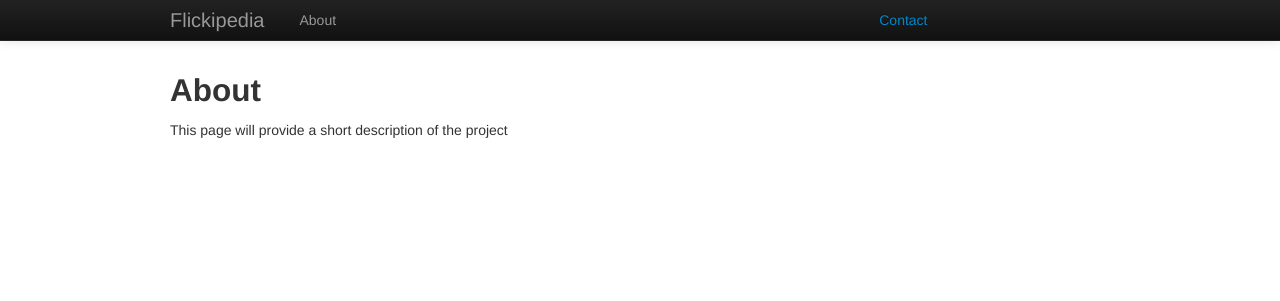
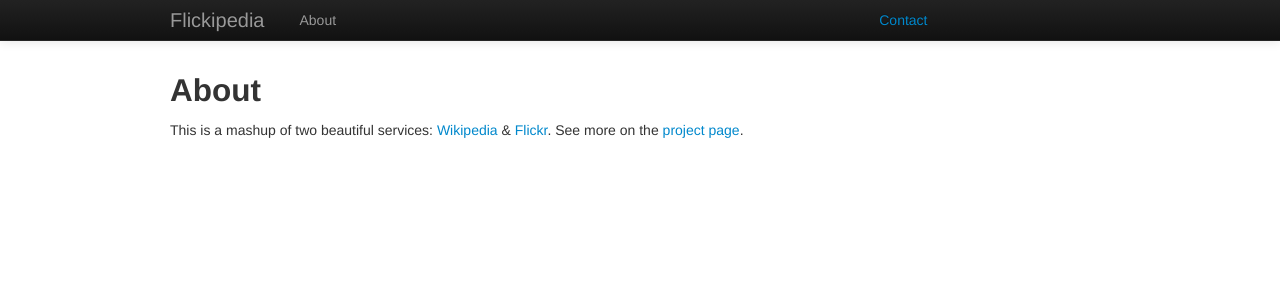
Before and after one commit to rfaulkner/Flickipedia, a Flask app: template flickipedia/web/templates/about.html in a window 1280 px wide. Shown: the top 301 px of the page. Run offline with Flask 2, Linux system fonts and the light colour scheme; the template is opened without the code that fills it, so the values that code supplies are empty; parts of the project's set-up code (start-up, migrations or seed data) failed here and were passed over; some libraries are stand-ins or nearby versions.

Commit message:
mod - tweak ui & add about/contact.

```diff
--- a/flickipedia/web/templates/about.html
+++ b/flickipedia/web/templates/about.html
@@ -2,5 +2,7 @@
 {% block body %}
 <h2>About</h2>
 {% if error %}<p class=error><strong>Error:</strong> {{ error }}{% endif %}
-<p>This page will provide a short description of the project</p>
+<p>This is a mashup of two beautiful services: <a href="https://en.wikipedia.org">Wikipedia</a> & <a href="https://www.flickr.com">Flickr</a>.
+See more on the <a href="https://github.com/rfaulkner/Flickipedia">project page</a>.
+</p>
 {% endblock %}
--- a/flickipedia/web/templates/contact.html
+++ b/flickipedia/web/templates/contact.html
@@ -2,5 +2,5 @@
 {% block body %}
 <h2>Contact</h2>
 {% if error %}<p class=error><strong>Error:</strong> {{ error }}{% endif %}
-<p>This page will provide contact information.</p>
+<p>Contact me at bobs.ur.uncle@gmail.com.</p>
 {% endblock %}
--- a/flickipedia/web/templates/index_anon.html
+++ b/flickipedia/web/templates/index_anon.html
@@ -4,7 +4,6 @@
 
 <div class="hero-unit">
     <h1>Flickipedia</h1>
-    <p class="margin-top:1em"><a class="btn btn-primary btn-large" href="/about/">Learn more</a></p>
 </div>
 
 <form role="form" action="{{ url_for('mashup') }}" method=post>
```
